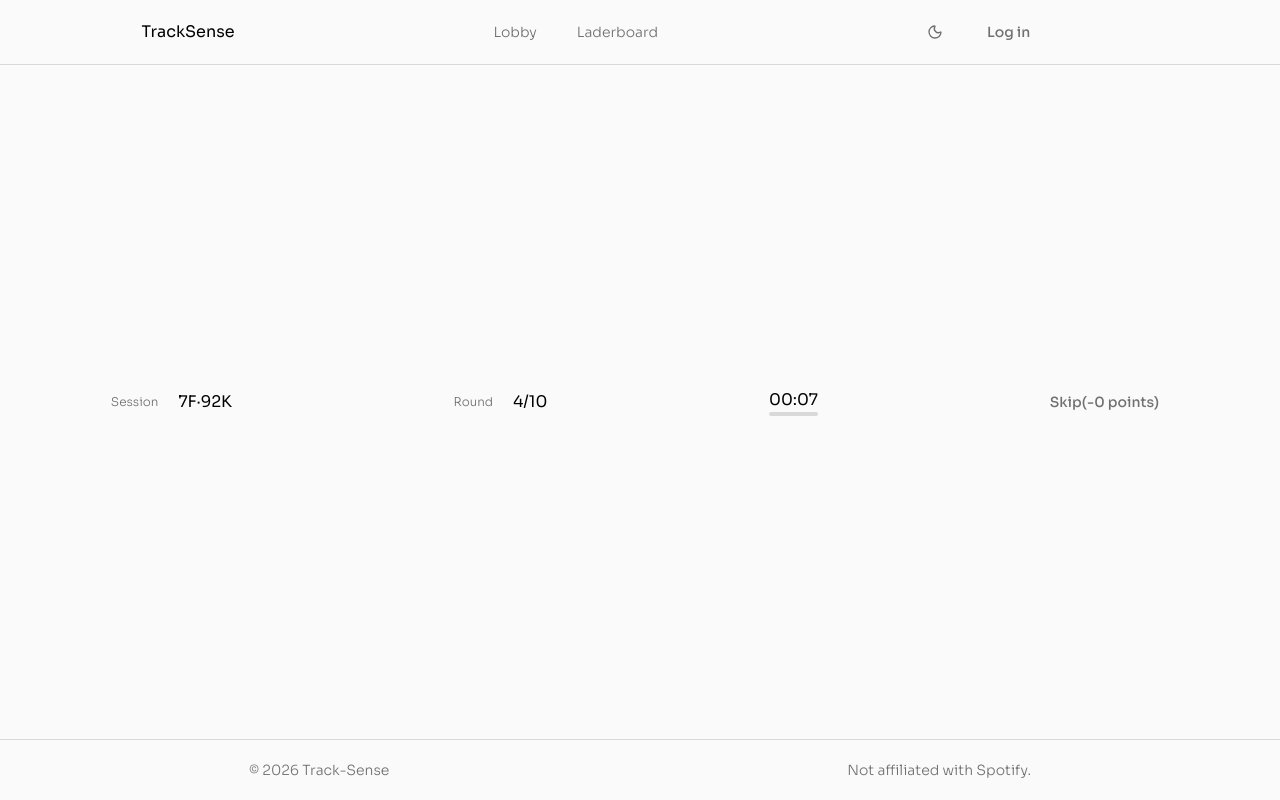
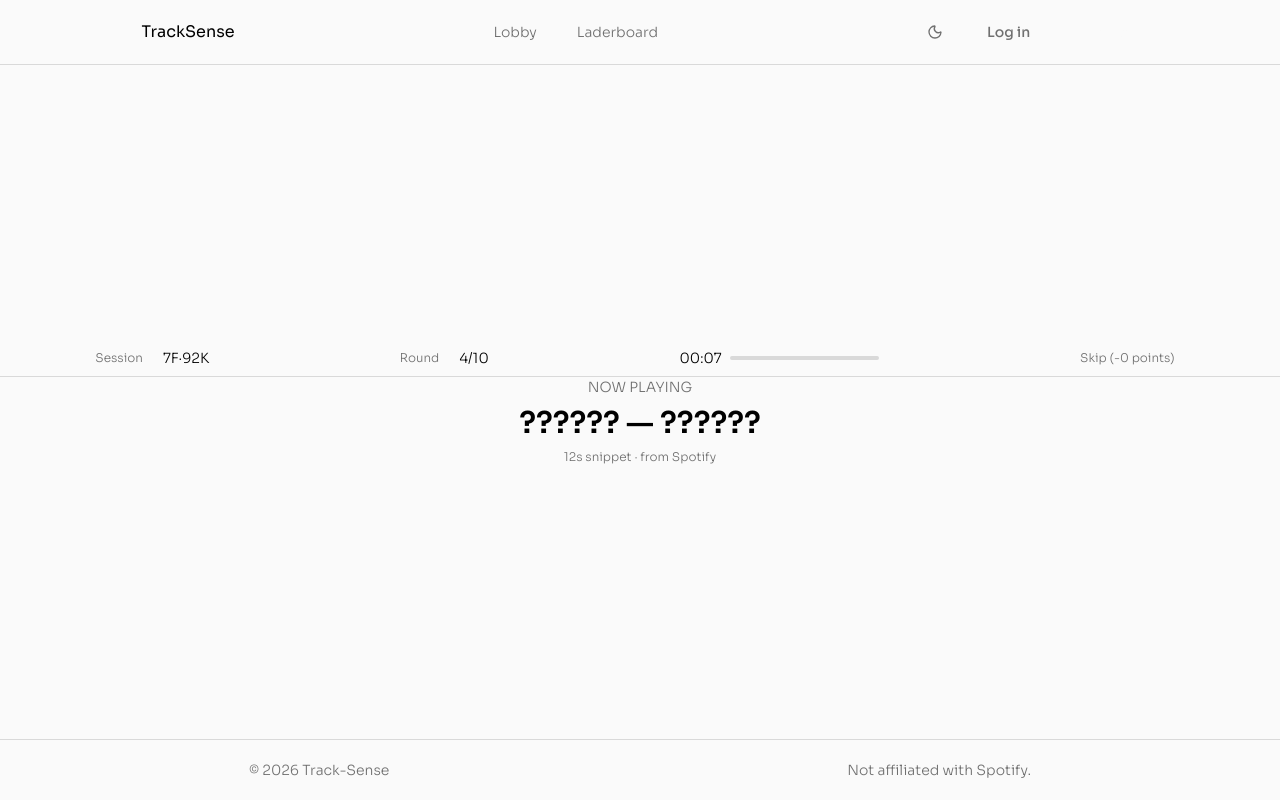
Before and after one commit to ayoubchwt/track-sense, a Next.js app: page /play in a window 1280 px wide. Built offline with nearby package versions, Linux system fonts and the light colour scheme.

Commit message:
added the visualize component, the bars and the chunk rules

```diff
--- a/src/components/features/play/play-props.tsx
+++ b/src/components/features/play/play-props.tsx
@@ -1,20 +1,22 @@
 import Button from "@/components/ui/button";
 import Label from "@/components/ui/label";
-import TrackTimeline from "@/components/ui/track-timeline";
+import TrackTimeline from "@/components/features/play/track-timeline";
 
 function PlayProps() {
   return (
-    <div className="flex items-center justify-around w-full">
+    <div className="flex items-center justify-around w-full border-b border-(--border-dark)">
       <div className="flex items-center justify-center gap-5">
         <Label>Session</Label>
-        <p>7F·92K</p>
+        <p className="text-sm font-light">7F·92K</p>
       </div>
       <div className="flex items-center justify-center gap-5">
         <Label>Round</Label>
-        <p>4/10</p>
+        <p className="text-sm font-light">4/10</p>
       </div>
       <TrackTimeline></TrackTimeline>
-      <Button variant="secondary">Skip(-0 points)</Button>
+      <Button variant="secondary" className="font-light text-xs">
+        Skip (-0 points)
+      </Button>
     </div>
   );
 }
--- a/src/components/features/play/song-player.tsx
+++ b/src/components/features/play/song-player.tsx
@@ -1,4 +1,16 @@
 function SongPlayer() {
-  return <div></div>;
+  return (
+    <div className="flex flex-col items-center justify-center">
+      <div className="flex flex-col gap-2 items-center justify-center">
+        <h2 className="text-sm font-light text-(--text-light)">NOW PLAYING</h2>
+        <h1 className="text-3xl font-semibold text-(--text)">
+          ?????? — ??????
+        </h1>
+        <p className="text-xs font-light text-(--text-light)">
+          12s snippet · from Spotify
+        </p>
+      </div>
+    </div>
+  );
 }
 export default SongPlayer;
--- a/src/components/ui/track-timeline.tsx
+++ b/src/components/features/play/track-timeline.tsx
@@ -19,8 +19,8 @@ function TrackTimeline({
   }, [audioRef]);
 
   return (
-    <div>
-      <p>00:07</p>
+    <div className="flex items-center justify-center gap-2 w-50">
+      <p className="text-sm font-light">00:07</p>
       <div className="h-1 w-full bg-(--border-dark) flex items-center justify-start overflow-hidden rounded-full">
         <div
           className="h-full bg-(--text)"
--- /dev/null
+++ b/src/components/features/play/visualizer-bar.tsx
@@ -0,0 +1,19 @@
+import { mergeCSS } from "@/lib/utils/tailwind-uils";
+
+function VisualizerBar({
+  isActive,
+  className,
+}: {
+  isActive: boolean;
+  className: string;
+}) {
+  return (
+    <div
+      className={mergeCSS(
+        `w-1 ${isActive ? "bg-(--border-light)" : "bg-(--text)"}`,
+        className,
+      )}
+    ></div>
+  );
+}
+export default VisualizerBar;
--- /dev/null
+++ b/src/components/features/play/visualizer.tsx
@@ -0,0 +1,28 @@
+"use client";
+import { TOTAL_BARS } from "@/lib/utils/visualizer-metadata";
+import React, { useEffect, useState } from "react";
+
+function Visualizer({
+  audioRef,
+}: {
+  audioRef: React.RefObject<HTMLAudioElement | null>;
+}) {
+  const [currentTime, setCurrentTime] = useState(0);
+  const [duration, setDuration] = useState(0);
+  useEffect(() => {
+    const audio = audioRef.current;
+    if (!audio) return;
+    const handleTimeUpdate = () => setCurrentTime(audio.currentTime);
+    const handleLoadedMetadata = () => setDuration(audio.duration || 0);
+    audio.addEventListener("timeupdate", handleTimeUpdate);
+    audio.addEventListener("loadedmetadata", handleLoadedMetadata);
+    return () => {
+      audio.removeEventListener("timeupdate", handleTimeUpdate);
+      audio.removeEventListener("loadedmetadata", handleLoadedMetadata);
+    };
+  }, [audioRef]);
+  const progressRatio = duration > 0 ? currentTime / duration : 0;
+  const activeBarCount = Math.floor(TOTAL_BARS * progressRatio);
+  return <div></div>;
+}
+export default Visualizer;
--- /dev/null
+++ b/src/lib/utils/visualizer-metadata.tsx
@@ -0,0 +1,3 @@
+export const CHUNK_PATTERN = [3, 8, 14, 20, 20, 14, 8, 3];
+export const FIXED_CHUNK_COUNT = 6;
+export const TOTAL_BARS = CHUNK_PATTERN.length * FIXED_CHUNK_COUNT;
```
